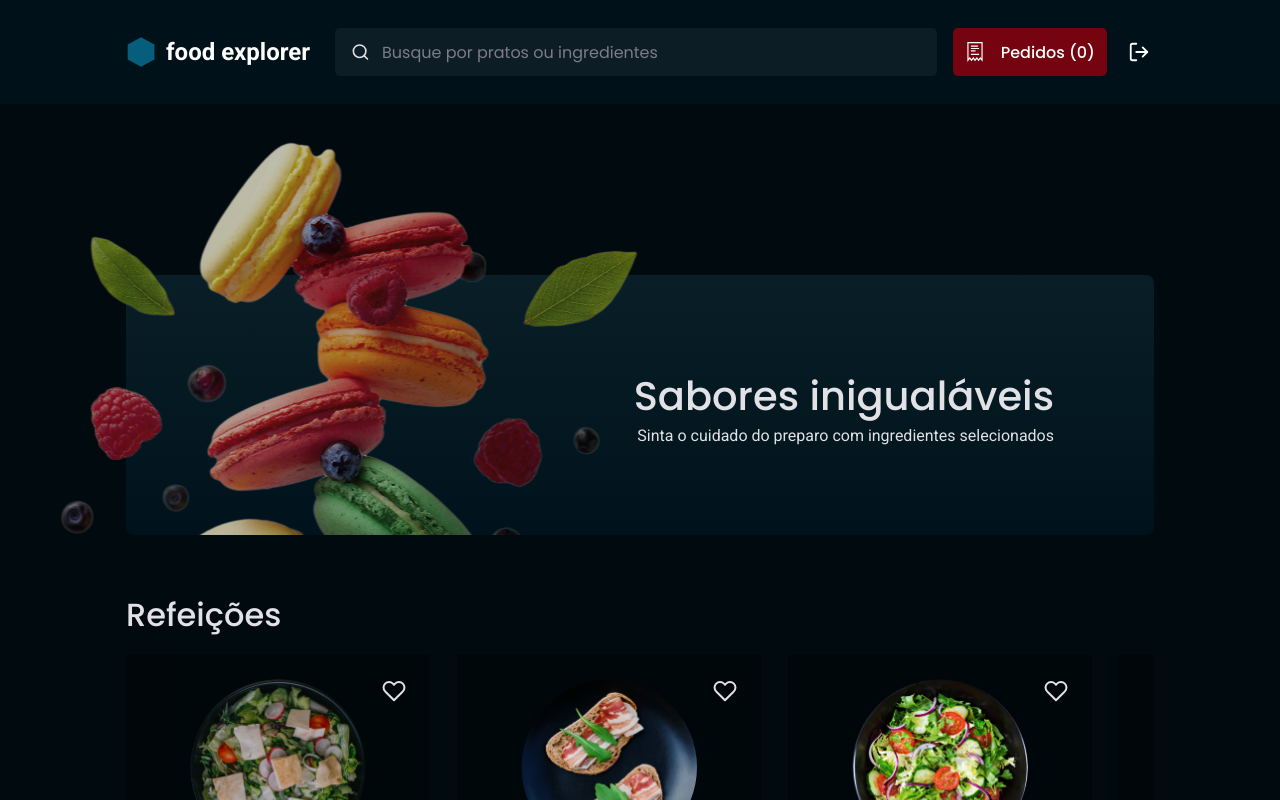
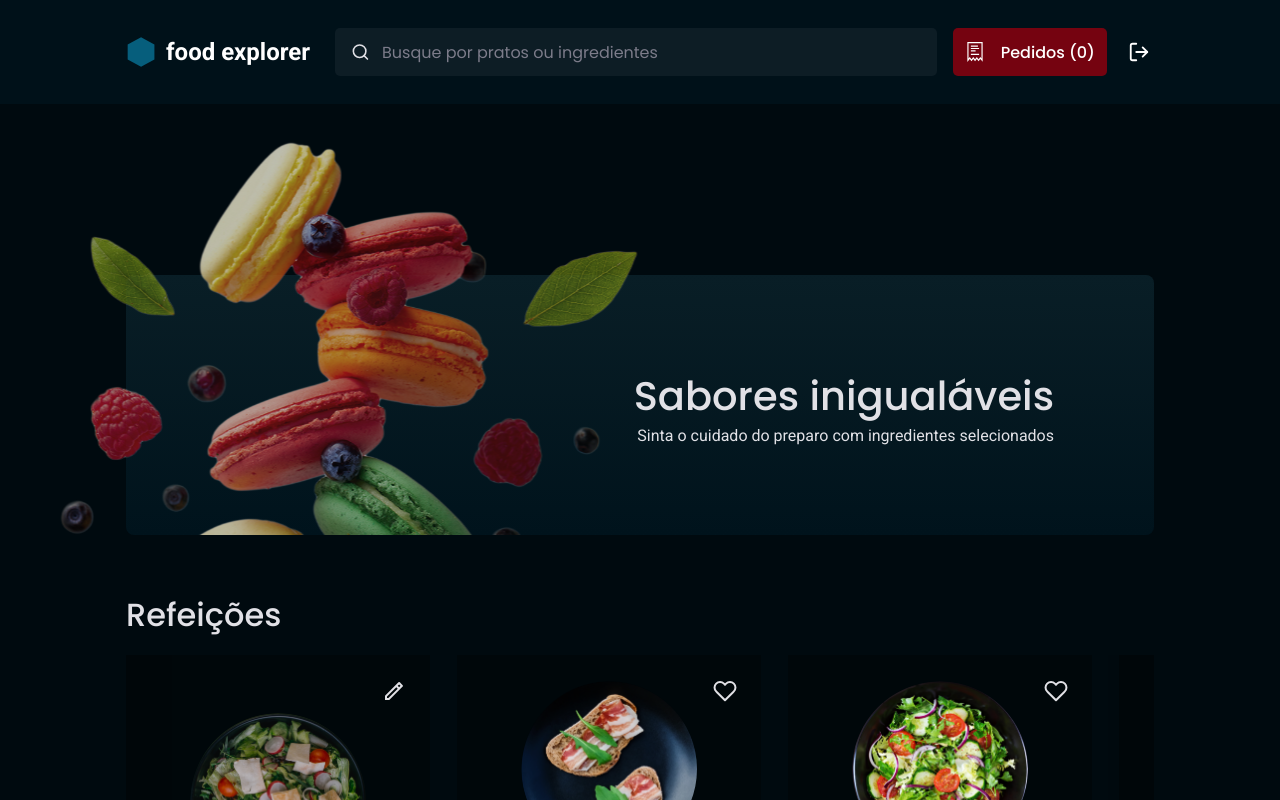
Before and after one commit to dbento-dev/food_explorer_frontend, a React (Vite) app in the folder food-explorer/: page / in a window 1280 px wide. Built offline with nearby package versions, Linux system fonts and the light colour scheme.

Commit message:
add admin styles at home page

```diff
--- a/food-explorer/src/components/Card/index.jsx
+++ b/food-explorer/src/components/Card/index.jsx
@@ -4,18 +4,19 @@ import { RiPencilLine } from 'react-icons/ri'
 import { Button } from '../Button'
 import { Container } from './styles'
 
-export function Card({ logo, title, description, price, ...rest }) {
+export function Card({ logo, title, description, price, isAdmin, ...rest }) {
   return (
     <>
       <Container {...rest}>
         <div>
-          <FiHeart />
-          {/* <RiPencilLine /> */}
+          {!isAdmin ? <FiHeart /> : <RiPencilLine />}
+
           <img src={logo} alt="Imagem do prato" />
           <h2>{title}</h2>
           <p>{description}</p>
           <span>{price}</span>
 
+          {!isAdmin && (
             <div>
               <RxMinus />
               <span>01</span>
@@ -23,6 +24,7 @@ export function Card({ logo, title, description, price, ...rest }) {
 
               <Button title="Incluir" />
             </div>
+          )}
         </div>
       </Container>
     </>
--- a/food-explorer/src/components/Card/styles.js
+++ b/food-explorer/src/components/Card/styles.js
@@ -7,14 +7,19 @@ export const Container = styled.div`
   background-color: ${({ theme }) => theme.COLORS.DARK_200};
 
   > div {
+    width: 100%;
+    height: 100%;
+
     display: flex;
     flex-direction: column;
+
     padding: 24px;
     gap: 16px;
+
     align-items: center;
+    justify-content: center;
 
     border-radius: 8px;
-    /* border: 1px solid red; */
 
     position: relative;
 
--- a/food-explorer/src/pages/Home/index.jsx
+++ b/food-explorer/src/pages/Home/index.jsx
@@ -44,6 +44,7 @@ export function Home() {
                 description="Massa fresca com camarões e pesto."
                 price="R$ 29,90"
                 className="item"
+                isAdmin
               />
               <Card
                 logo={maskGroup1Png}
```
Lines whose indentation alone changed are shown as unchanged.
